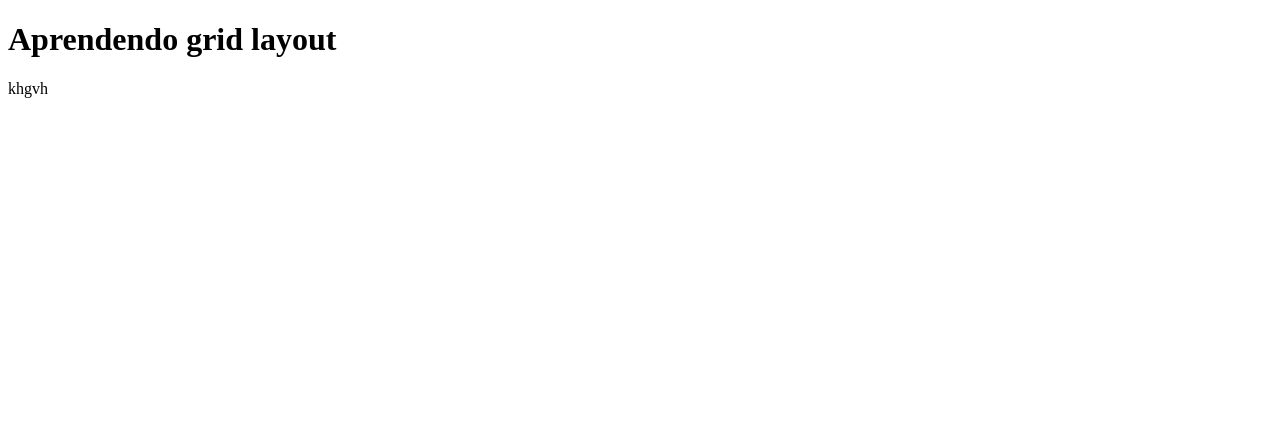
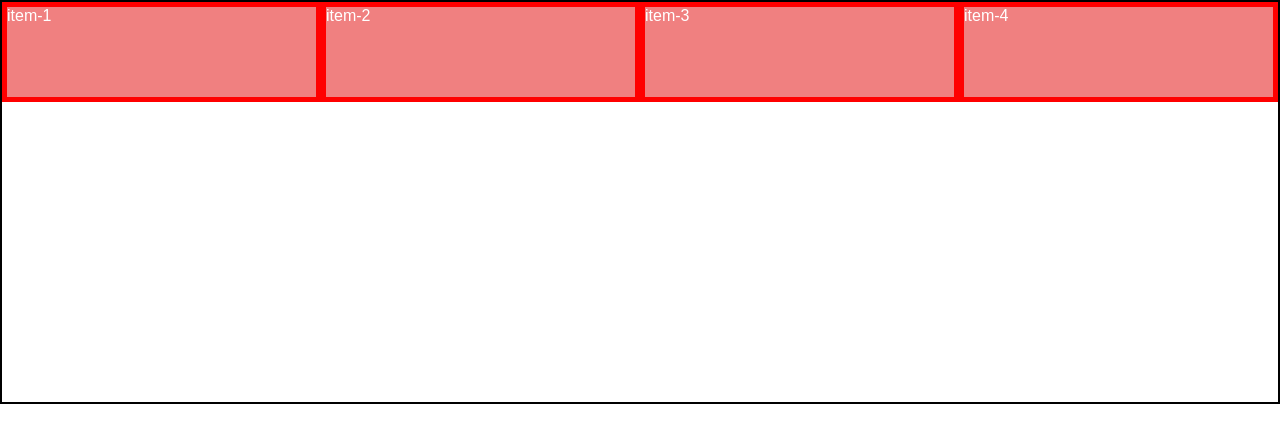
Before and after one commit to danielcordazzocorrea/pratica, a plain HTML site: page grid/grid001.html in a window 1280 px wide. Drawn offline with Linux system fonts and the light colour scheme.

Commit message:
aprendi grid

```diff
--- a/grid/grid001.html
+++ b/grid/grid001.html
@@ -4,21 +4,15 @@
     <meta charset="UTF-8">
     <meta name="viewport" content="width=device-width, initial-scale=1.0">
     <title>grid</title>
-    <style>
-        .container {
-  display: grid;
-  grid-template-columns: 200px 200px 200px; /* 3 colunas de 200px */
-  grid-template-rows: 100px 100px; /* 2 linhas de 100px */
-  gap: 10px; /* Espaçamento entre os itens */
-  background-color: aqua;
-    }
-
-    </style>
+    <link rel="stylesheet" href="style.css">
 </head>
 <body>
-    <h1>Aprendendo grid layout</h1>
-    <div class="coitainer">
-        <div class="item">khgvh</div>
+    <div class="container">
+        <div class="item item-1">item-1</div>
+        <div class="item item-2">item-2</div>
+        <div class="item item-3">item-3</div>
+        <div class="item item-4">item-4</div>
+
     </div>
 </body>
 </html>
--- /dev/null
+++ b/grid/style.css
@@ -0,0 +1,49 @@
+@charset "UTF-8";
+*{
+    margin: 0px;
+    padding: 0px;
+    box-sizing: border-box;
+    font-family: Arial, Helvetica, sans-serif;
+
+}
+.container{
+    border: 2px solid black;
+    display: grid;
+    grid-template-rows: repeat(4, 100px);
+    grid-template-columns: repeat(auto-fit, minmax(200px, 1fr));
+    /*grid-template-areas:
+    'header header'
+    'main aside'
+    'footer footer';*/
+}
+
+.item{
+    border: 5px solid red;
+    background-color: lightcoral;
+    color: white;
+}
+/*
+.item-1{
+    grid-area: header;
+}
+.item-2{
+    grid-area: main;
+}
+.item-3{
+    grid-area: aside;
+}
+.item-4{
+    grid-area: footer;
+}
+/*.item-1{
+    grid-row: 1 / 4;
+    grid-column: 1 / 7;
+
+}
+.item-2{
+    grid-area: 2 / 4 / 4 / 5;
+    z-index: 2;
+}
+.item-3{
+    grid-area: 4 / 1 / 9/ 7;
+}*/
```
